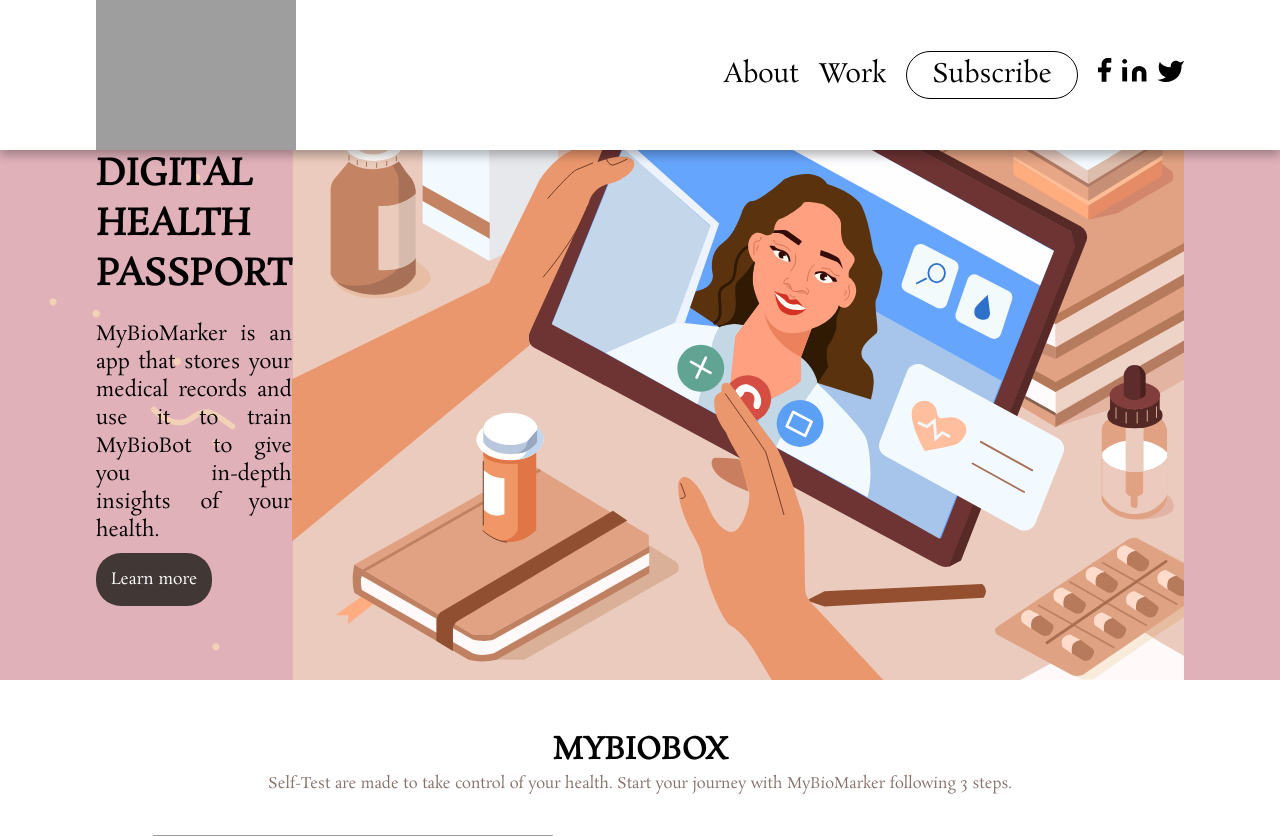
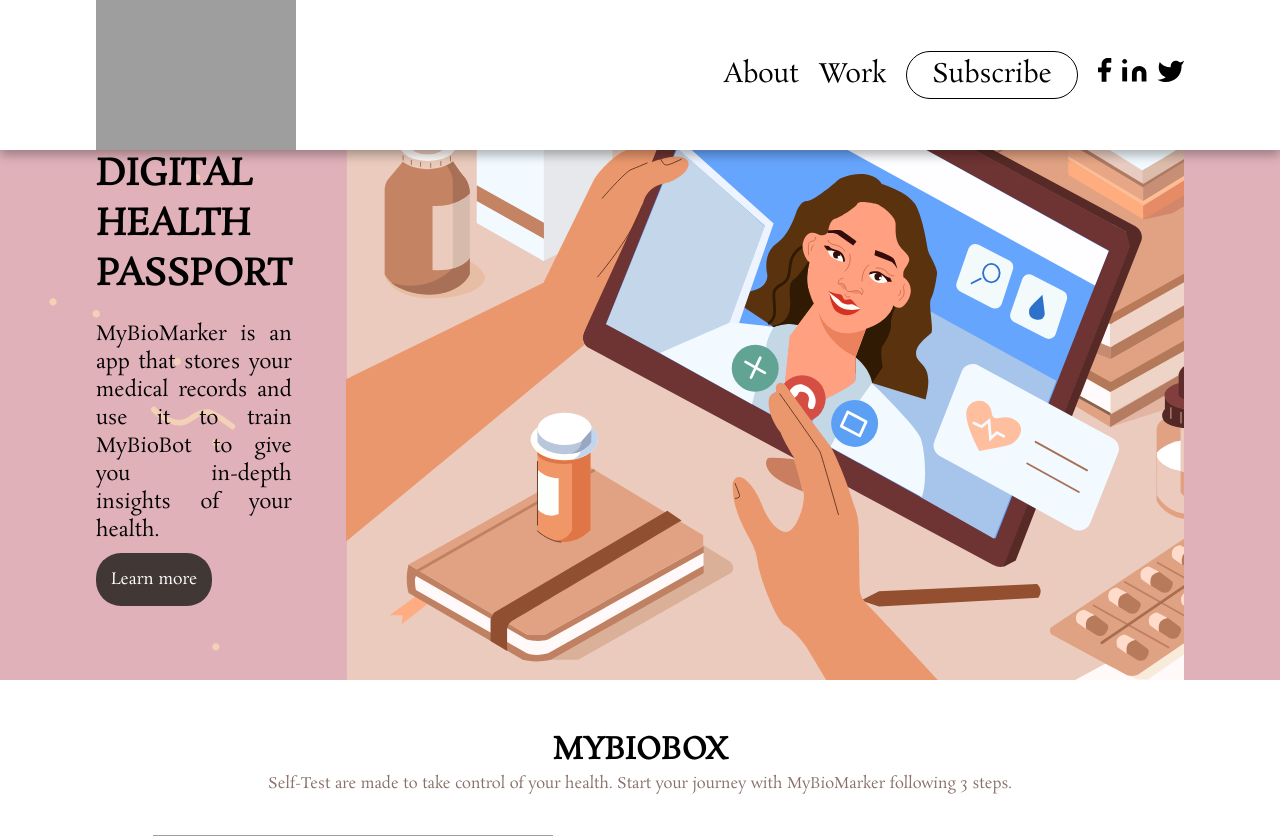
Before and after one commit to lisapol/mybiomarker-flask, a Flask app: page / in a window 1280 px wide. Shown: the top 836 px of the page. Run offline with Flask 2, Linux system fonts and the light colour scheme; grey boxes are pictures that could not be loaded.

Commit message:
changed passport section and color of why we are called.

```diff
--- a/mybiomarker/static/css/master.css
+++ b/mybiomarker/static/css/master.css
@@ -506,7 +506,7 @@ footer .soc-icons {
 .bioMarker-section {
   position: relative;
   margin-top: 200px;
-  background: #ecb3bd;
+  background: #eaaeba;
   background-repeat: no-repeat;
   background-size: cover;
   background-position: center;
--- a/mybiomarker/templates/index.html
+++ b/mybiomarker/templates/index.html
@@ -43,7 +43,7 @@
 
 
     <section class='passport-section'>
-      <div class="container_2">
+      <div class="container" style="overflow:auto">
         <div class='passport-title-content'>
           <div>
           <img class='mobile-hide' src="../static/img/passport-img.svg" alt="" style="width:100%; height:100%">
```
Also changed, not shown: mybiomarker/static/img/icons/top-3.svg.
